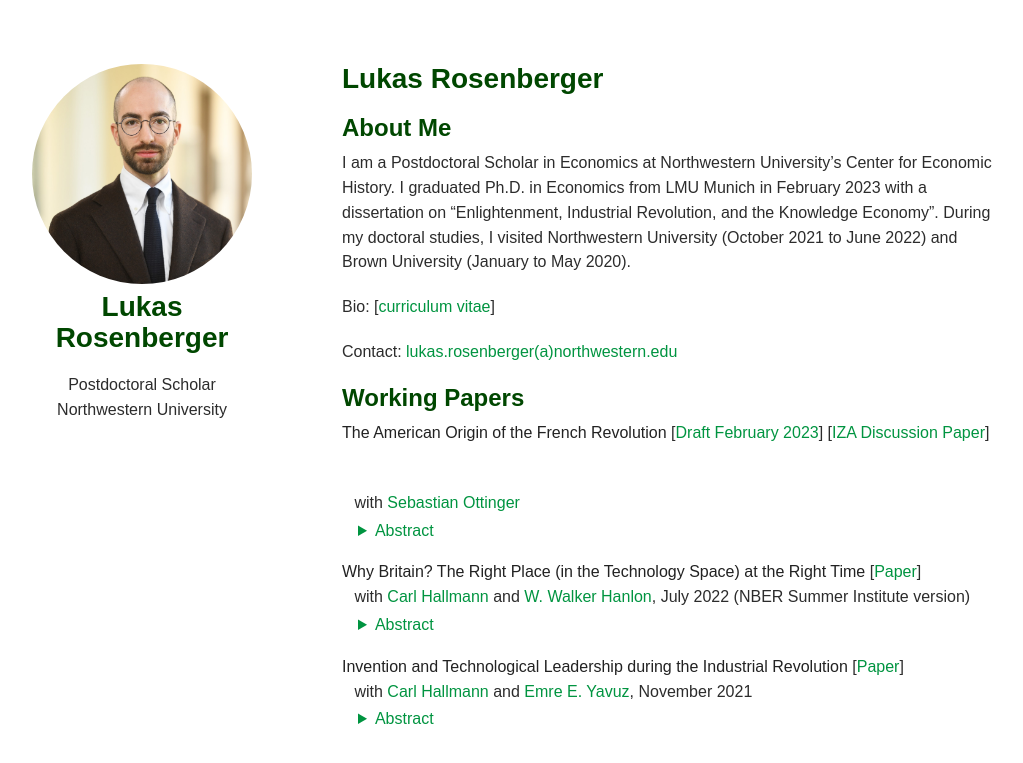
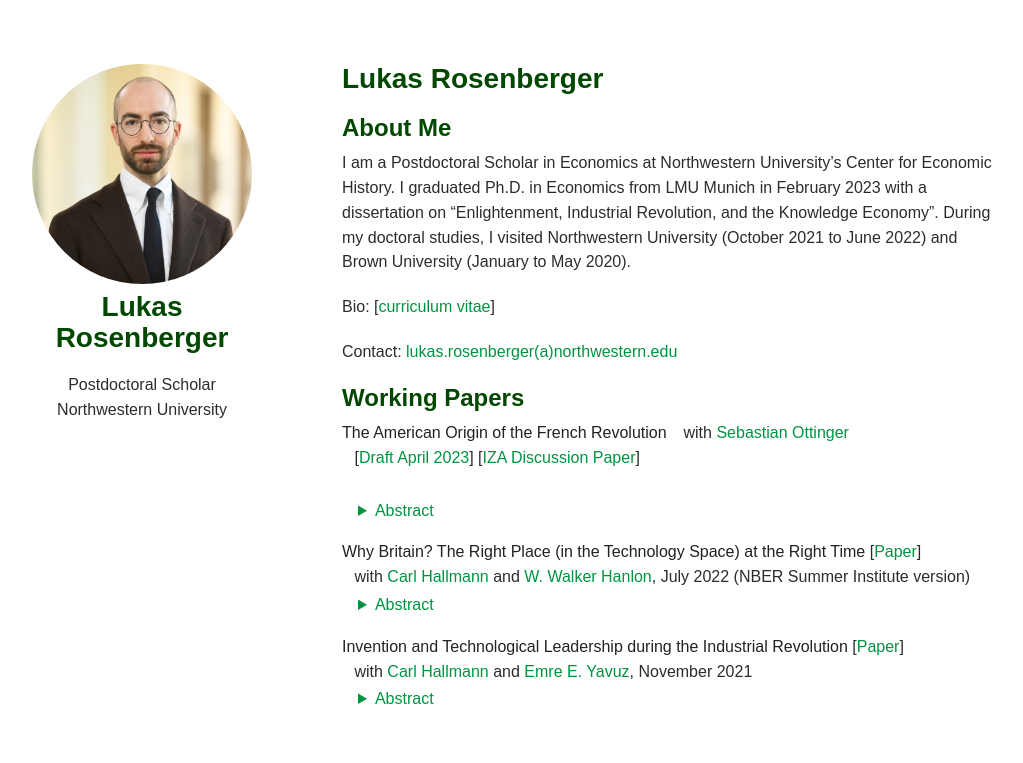
Before and after one commit to lukasrosenberger/lukasrosenberger.github.io, a Jekyll site: the page built from index.md, in a window 1280 px wide. Shown: the top 763 px of the page, without its empty margins (128-1151 px from the left). Built offline with Jekyll 4.4.1, drawn with Linux system fonts in a browser that asks for light colours; nearby versions of some CDN libraries; some web fonts are replaced; a style sheet for code colours, icons or effects is not loaded; some of the changed text lies outside the part shown.

Commit message:
Update on Revolution

```diff
--- a/index.md
+++ b/index.md
@@ -35,27 +35,25 @@ In my dissertation, I tackle the question "Why isn't the whole world developed?"
 
 ## Working Papers
 
-**The American Origin of the French Revolution** [[Draft February 2023](https://lukasrosenberger.github.io/academic/download/American_Origin_of_the_French_Revolution.pdf)] [[IZA Discussion Paper](https://docs.iza.org/dp15974.pdf)]
-
+**The American Origin of the French Revolution**  &ensp; with [Sebastian Ottinger](https://sites.google.com/view/sebastian-ottinger)
   <br>
-  &ensp;   with [Sebastian Ottinger](https://sites.google.com/view/sebastian-ottinger)
+  &ensp; [[Draft April 2023](https://lukasrosenberger.github.io/download/American_Origins_of_the_French_Revolution.pdf)] [[IZA Discussion Paper](https://docs.iza.org/dp15974.pdf)]
+  <br>
   <details>
   <summary>Abstract</summary>
-  France sent five thousand men to fight alongside George Washington's army in the American Revolutionary War. We show that the French combatants' exposure to the United States of America increased support for the French Revolution a decade later. French regions (départements) from which more American combatants originated had more revolutionary societies, volunteers for the revolutionary army, riots against feudal institutions, and emigrants from the Old Regime's elite. To establish causality, we exploit two historical coincidences: i) originally, a French army of seven and a half thousand was ready to board ships but one third did not sail to America because of logistical problems; ii) among the regiments who fought in America against the British, some regiments were stationed for one year in New England before the main battle, and in Virginia afterwards, while others were stationed in the Caribbean colonies. We find that only the combatants who were exposed to the United States affected the French Revolution after their return.
-  <br>
-  &nbsp;
+  France sent five thousand men to fight alongside George Washington's army in the American Revolutionary War. We show that the French combatants' exposure to the United States of America increased support for the French Revolution a decade later. French regions (départements) from which more American combatants originated had more revolts against feudal institutions, revolutionary societies, volunteers for the revolutionary army, and emigrants from the Old Regime's elite. To establish causality, we exploit two historical coincidences: i) originally, a French army of seven and a half thousand was ready to board ships, but one-third did not sail to America because of logistical problems; ii) among the regiments who fought in America against the British, some regiments were stationed for one year in New England before the main battle, and in Virginia afterwards, while others were stationed in the Caribbean colonies. We find that only the combatants who were exposed to the United States affected the French Revolution after their return.
   </details>
 
 
 **Why Britain? The Right Place (in the Technology Space) at the Right Time** [[Paper](https://lukasrosenberger.github.io/academic/download/HHR_22_07_Why_Britain.pdf)]
   <br>
   &ensp;   with [Carl Hallmann](https://cclemh.github.io/) and [W. Walker Hanlon](http://walkerhanlon.com/), July 2022 (NBER Summer Institute version)
+  <br>
+
   <details>
   <summary>Abstract</summary>
   Why did Britain attain economic leadership during the Industrial Revolution? We argue
   that Britain possessed an important but underappreciated innovation advantage: British inventors worked in technologies that were more central within the innovation network. We offer a new approach for measuring the innovation network using patent data from Britain and France in the 18th and early 19th century. We show that the network influenced innovation outcomes and then demonstrate that British inventors worked in more central technologies within the innovation network than inventors from France. Then, drawing on recently-developed theoretical tools, we quantify the implications for technology growth rates in Britain compared to France. Our results indicate that the shape of the innovation network, and the location of British inventors within it, can help explain the more rapid technological growth in Britain during the Industrial Revolution.
-  <br>
-  &nbsp;
   </details>
 
 **Invention and Technological Leadership during the Industrial Revolution** [[Paper](https://lukasrosenberger.github.io/academic/download/HRY_21_11_Invention_and_Leadership.pdf)]
```
